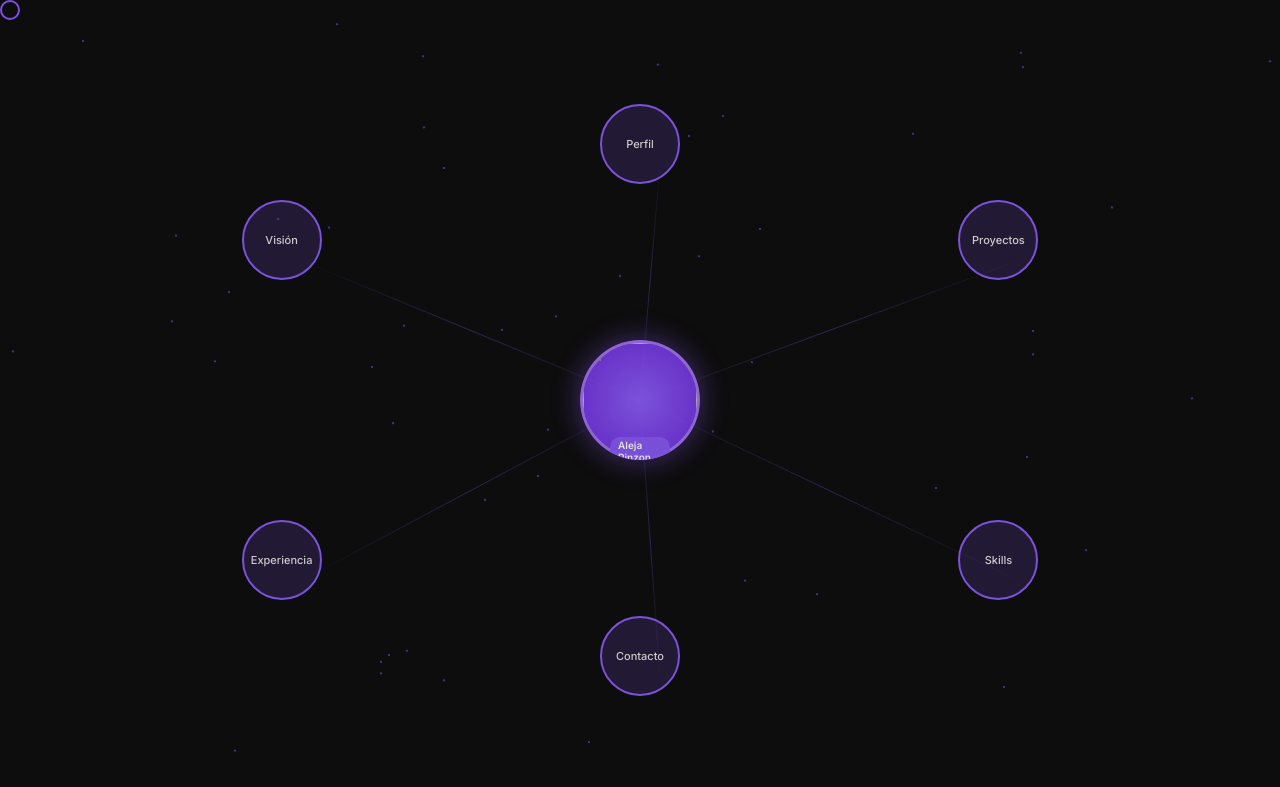
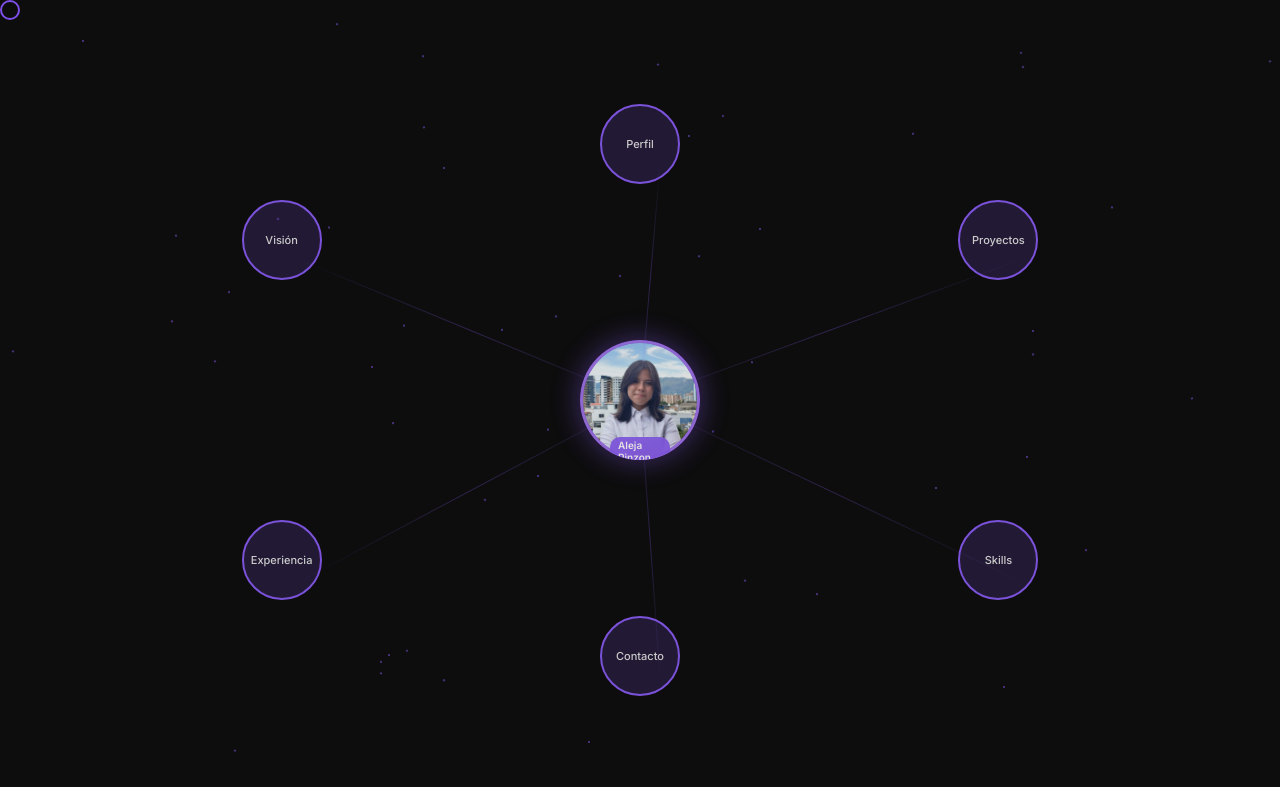
Before and after one commit to Aleja4923/Portafolio, a plain HTML site: page index.html in a window 1280 px wide. Shown: the top 787 px of the page. Drawn offline with Linux system fonts and the light colour scheme; the site is published under a folder, as on GitHub Pages, so addresses that start at the root find nothing.

Commit message:
feat: litte point :sparkles:

```diff
--- a/index.html
+++ b/index.html
@@ -27,7 +27,7 @@
         <div class="node-system">
             <!-- Nodo central con imagen de perfil -->
             <div class="central-node hover-effect" id="centralNode">
-                <img src="/IMG-20250725-WA0057~2.jpg" class="profile-image" id="profileImage">
+                <img src="./IMG-20250725-WA0057~2.jpg" class="profile-image" id="profileImage">
                 <div class="profile-overlay">Aleja Pinzon</div>
             </div>
 
```
